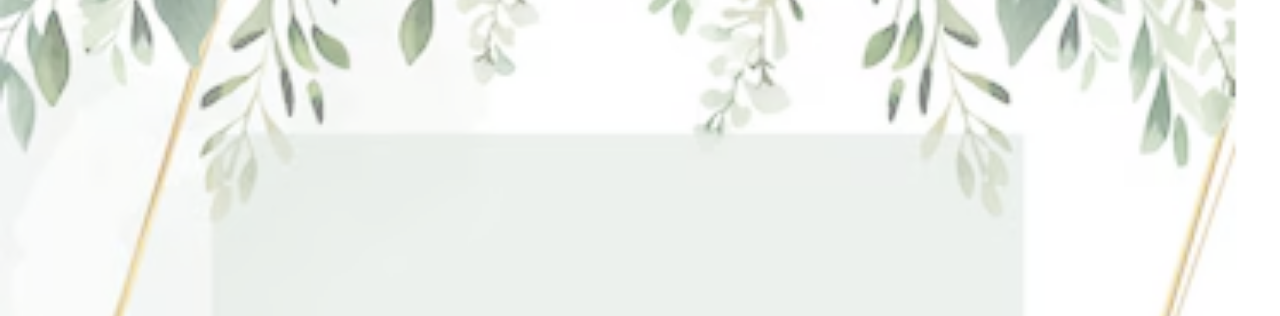
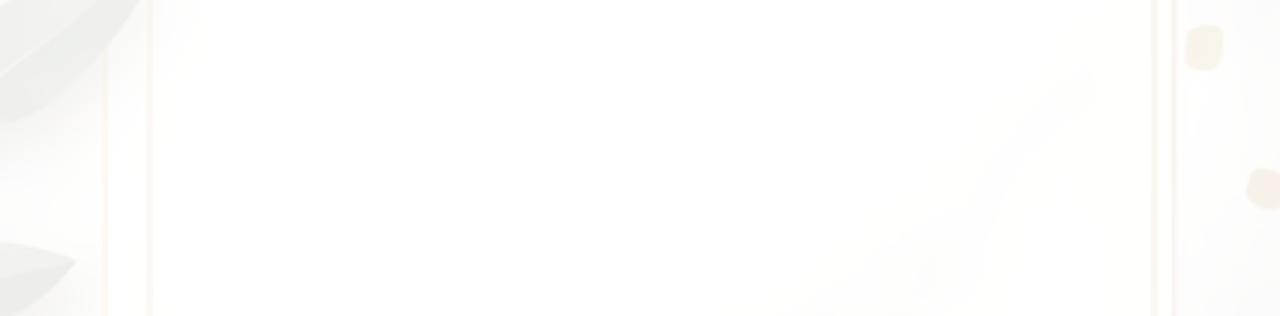
Before and after one commit to Juli-97/Boda-Santi-y-Juli, a plain HTML site: page index.html in a window 1280 px wide. Shown: the top 316 px of the page. Drawn offline with Linux system fonts and the light colour scheme.

Commit message:
Update index.html
Signed-off-by: Juli-97 <julietadibalbo@gmail.com>

```diff
--- a/index.html
+++ b/index.html
@@ -34,10 +34,10 @@
             left: 0;
             width: 100%;
             height: 100%;
-            background-image: url(https://raw.githubusercontent.com/Juli-97/Boda-Santi-y-Juli/main/imagen%20floreada.png);
+            background-image: url(https://github.com/Juli-97/Boda-Santi-y-Juli/blob/main/floral%203%20.png?raw=true);
             background-size: cover;
             background-position: center;
-            opacity: 0.5;
+            opacity: 0.1;
             z-index: 1;
         }
 
```
